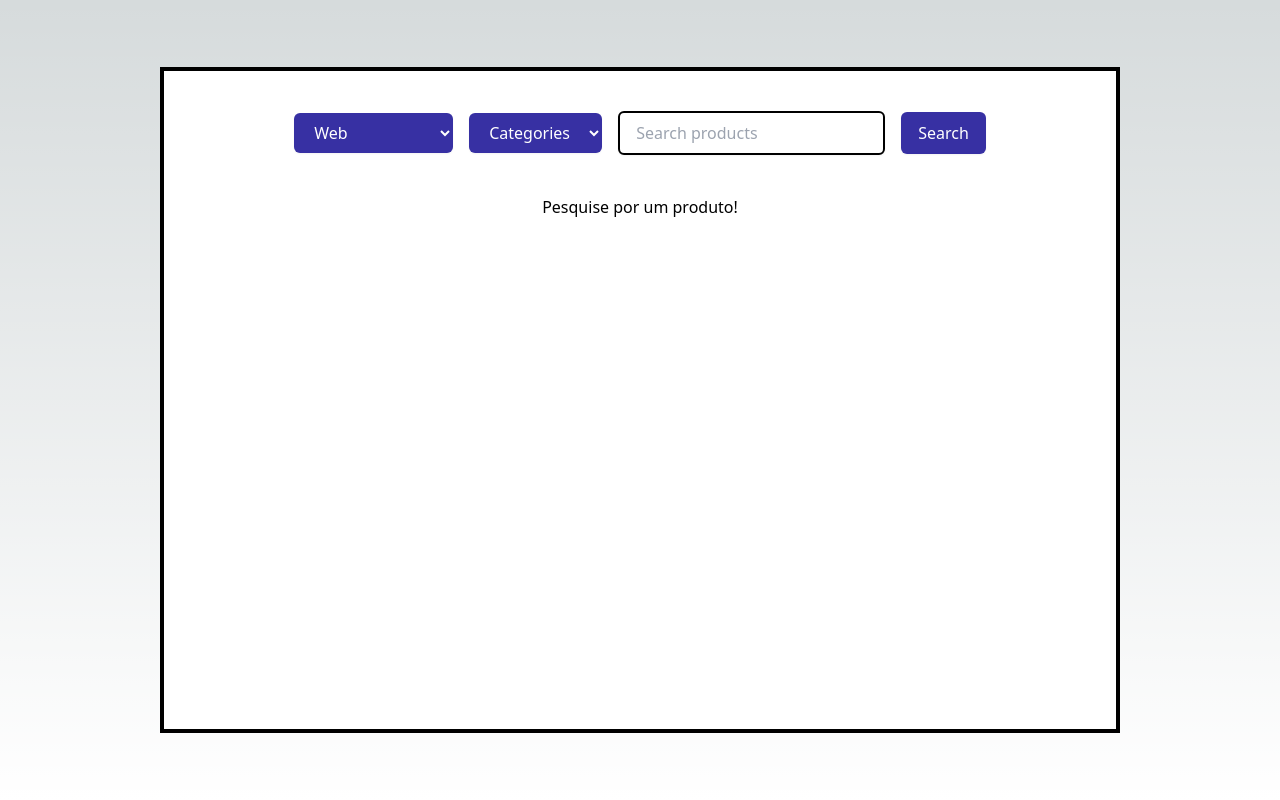
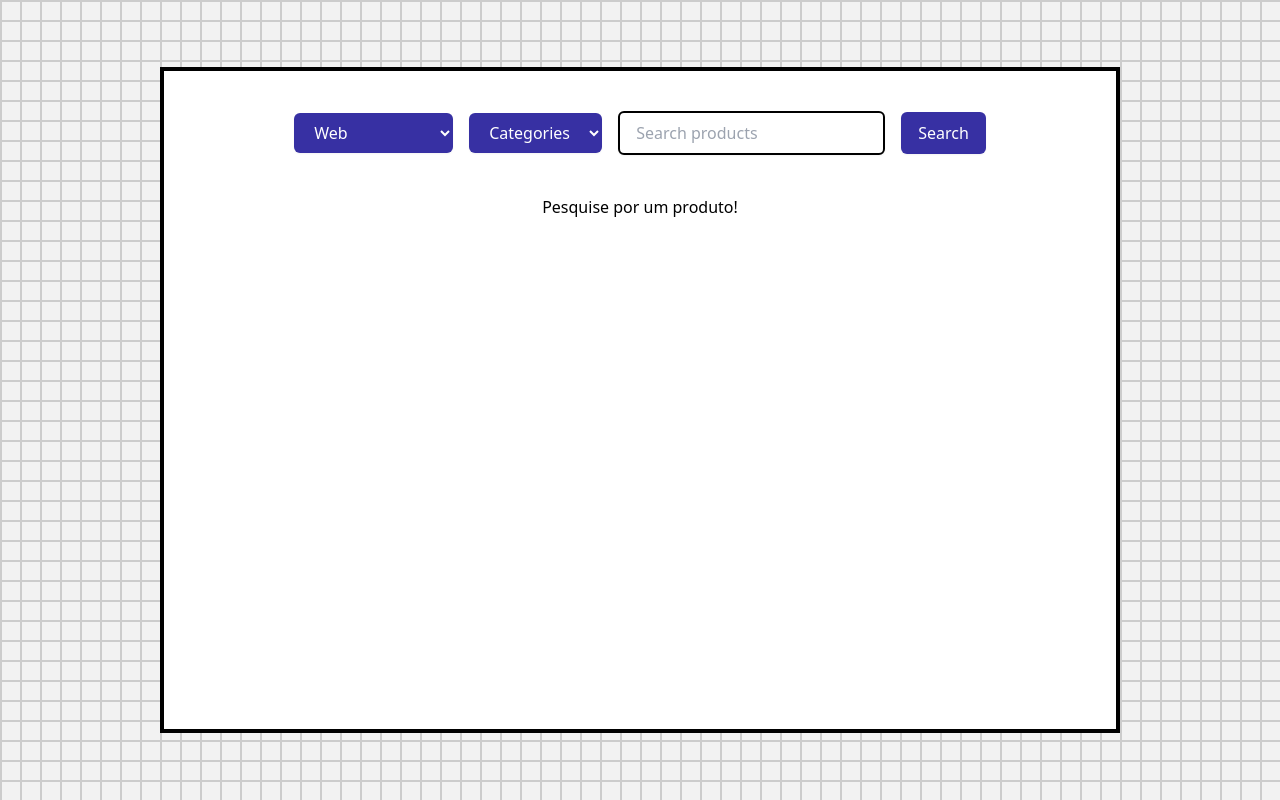
Before and after one commit to pguilhermef/search-engine-lexart, a Next.js app: page / in a window 1280 px wide. Built offline with nearby package versions, Linux system fonts and the light colour scheme.

Commit message:
feat: Creates background of home page

```diff
--- a/src/styles/globals.css
+++ b/src/styles/globals.css
@@ -2,26 +2,10 @@
 @tailwind components;
 @tailwind utilities;
 
-:root {
-  --foreground-rgb: 0, 0, 0;
-  --background-start-rgb: 214, 219, 220;
-  --background-end-rgb: 255, 255, 255;
+main {
+  background-color: #f2f2f2;
+  background-image:
+    linear-gradient(to right, #ccc 2px, transparent 1px),
+    linear-gradient(to bottom, #ccc 2px, transparent 1px);
+  background-size: 20px 20px;
 }
-
-@media (prefers-color-scheme: dark) {
-  :root {
-    --foreground-rgb: 255, 255, 255;
-    --background-start-rgb: 0, 0, 0;
-    --background-end-rgb: 0, 0, 0;
-  }
-}
-
-body {
-  color: rgb(var(--foreground-rgb));
-  background: linear-gradient(
-      to bottom,
-      transparent,
-      rgb(var(--background-end-rgb))
-    )
-    rgb(var(--background-start-rgb));
-}
```
